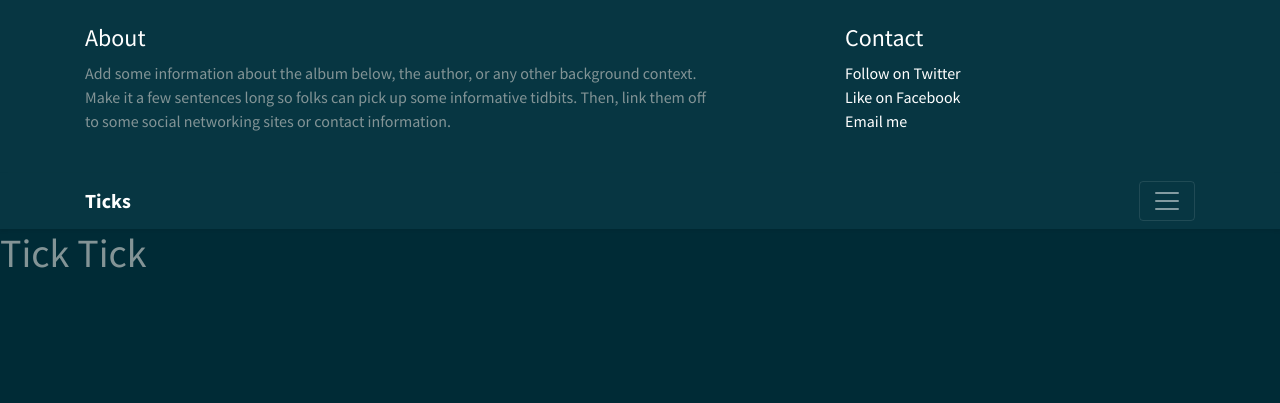
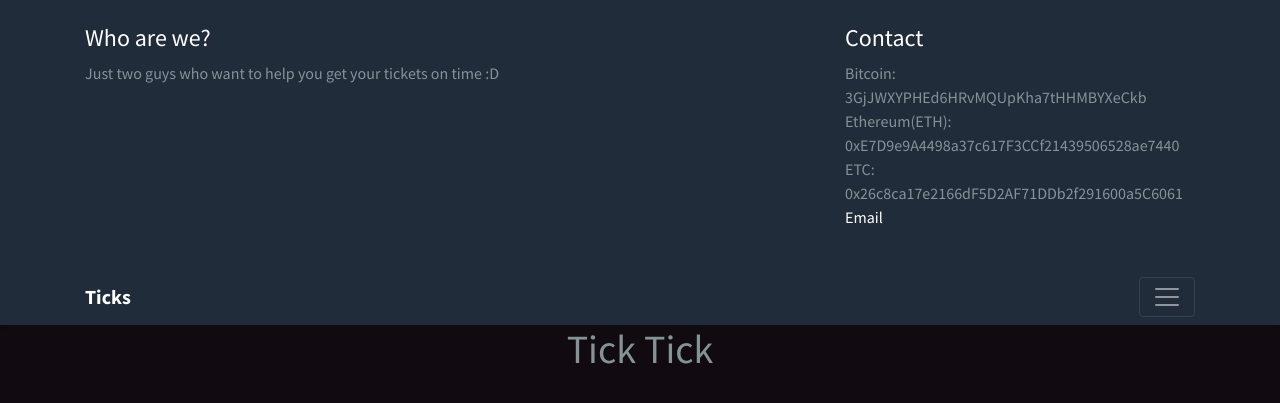
Before and after one commit to salah1928/ticksleft, a Flask app: page / in a window 1280 px wide, after a click that opens the changed part. Shown: the top 403 px of the page. Run offline with Flask 2, Linux system fonts and the light colour scheme; parts of the project's set-up code (start-up, migrations or seed data) failed here and were passed over; some libraries are stand-ins or nearby versions.

Commit message:
fixed the layout

```diff
--- a/static/css/style.css
+++ b/static/css/style.css
@@ -4,6 +4,7 @@
 
 body {
   overflow-x: hidden;
+  background: #110B11;
 }
 
 #wrapper {
@@ -12,16 +13,24 @@ body {
   display: grid;
 }
 
+.bg-dark {
+  background-color: #202C39 !important;
+}
+
 .list-group {
   -ms-grid-column-align: center;
       justify-self: center;
   width: 90%;
   display: -ms-grid;
   display: grid;
-  -ms-grid-columns: (minmax(300px, 1fr))[auto-fit];
-      grid-template-columns: repeat(auto-fit, minmax(300px, 1fr));
+  -ms-grid-columns: 1fr;
+      grid-template-columns: 1fr;
   -ms-grid-rows: 1fr;
       grid-template-rows: 1fr;
+}
+
+.list-group-item {
+  border: none;
 }
 
 .card {
@@ -29,8 +38,6 @@ body {
   width: 100%;
   display: -ms-grid;
   display: grid;
-  -ms-grid-rows: 1fr 2fr;
-      grid-template-rows: 1fr 2fr;
 }
 
 .card .card-body {
@@ -42,22 +49,27 @@ body {
 
 .card .card-body h4 {
   font-size: calc(0.8vw + 0.5rem);
+  text-align: center;
 }
 
-.card .card-body #tick {
-  font-size: calc(0.8vw + 0.8rem);
+.card .card-body .tick {
+  font-size: calc(0.7vw + 0.7rem);
   color: #a7a708;
 }
 
 .card .card-body .card-text {
-  -ms-flex-item-align: center;
-      -ms-grid-row-align: center;
+  -ms-grid-row-align: center;
       align-self: center;
+  margin: 0 auto;
+  display: -ms-grid;
+  display: grid;
+  -ms-grid-columns: 1fr 1fr;
+      grid-template-columns: 1fr 1fr;
+  width: 90%;
 }
 
 .card .card-body a {
   width: 50%;
-  height: 50%;
   -ms-flex-item-align: center;
       -ms-grid-row-align: center;
       align-self: center;
--- a/static/css/style.scss
+++ b/static/css/style.scss
@@ -3,36 +3,49 @@
 }
 body{
     overflow-x: hidden;
+    background: #110B11;
 }
+$accent:#202C39;
 #wrapper{
     width: 100%;
     display: grid;
+}
+.bg-dark{
+    background-color:$accent !important;
 }
 .list-group{
     justify-self: center;
     width: 90%;
     display: grid;
-    grid-template-columns: repeat(auto-fit,minmax(300px,1fr));
-    grid-template-rows:1fr;
+    grid-template-columns: 1fr;
+    grid-template-rows: 1fr;
+}
+.list-group-item{
+    border: none;
 }
 .card{
     height: 100%;
     width: 100%;
     display: grid;
-    grid-template-rows: 1fr 2fr;
+
     .card-body{
         display: grid;
         grid-template-rows: 1fr 2fr 1fr;
         h4{
             font-size: calc(0.8vw + 0.5rem);
+            text-align: center;
         }
-        #tick{
-            font-size: calc(0.8vw + 0.8rem);
+        .tick{
+            font-size: calc(0.7vw + 0.7rem);
             color: rgb(167, 167, 8);
 
         }
         .card-text{
             align-self: center;
+            margin: 0 auto;
+            display: grid;
+            grid-template-columns:1fr 1fr;
+            width: 90%;
         }
         a{
             width: 50%;
--- a/templates/home.html
+++ b/templates/home.html
@@ -1,22 +1,21 @@
 {% extends 'layout.html' %}
 {% block body %}
-<h1>Tick Tick</h1>
+<h1 style="text-align: center;">Tick Tick</h1>
 <div id="wrapper">
     <ul class="list-group">
         {% for prod in prods %}
         <li class="list-group-item">
             <div class="card" style="width:100%">
-                <img  class="card-img-top" src={{prod.img}} alt="Card image">
                 <div class="card-body">
                   <h4 class="card-title">{{prod.title}}</h4>
                   <p class="card-text">
                     {% if prod.ticks %}
                         {% for tick in prod.ticks %}
-                        <span id="tick">{{tick.type}} : <span>{{tick.quantity}}</span></span><br/>
+                        <span class="tick">{{tick.type}} : <span>{{tick.quantity}}</span></span>
                     {% endfor %}
                     {% endif %}
                   </p>
-                  <a href={{prod.url}} class="btn btn-primary">Buy</a>
+                  <a href={{prod.url}} class="btn btn-dark">Buy</a>
                 </div>
               </div>
         </li>
--- a/templates/includes/_navbar.html
+++ b/templates/includes/_navbar.html
@@ -3,15 +3,16 @@
       <div class="container">
         <div class="row">
           <div class="col-sm-8 col-md-7 py-4">
-            <h4 class="text-white">About</h4>
-            <p class="text-muted">Add some information about the album below, the author, or any other background context. Make it a few sentences long so folks can pick up some informative tidbits. Then, link them off to some social networking sites or contact information.</p>
+            <h4 class="text-white">Who are we?</h4>
+            <p class="text-muted">Just two guys who want to help you get your tickets on time :D</p>
           </div>
           <div class="col-sm-4 offset-md-1 py-4">
             <h4 class="text-white">Contact</h4>
             <ul class="list-unstyled">
-              <li><a href="#" class="text-white">Follow on Twitter</a></li>
-              <li><a href="#" class="text-white">Like on Facebook</a></li>
-              <li><a href="#" class="text-white">Email me</a></li>
+              <li>Bitcoin: 3GjJWXYPHEd6HRvMQUpKha7tHHMBYXeCkb</li>
+              <li>Ethereum(ETH): 0xE7D9e9A4498a37c617F3CCf21439506528ae7440</li>
+              <lI>ETC: 0x26c8ca17e2166dF5D2AF71DDb2f291600a5C6061</lI>
+              <li><a href="#" onClick="parent.location='mailto:hast@vivaldi.net?subject=The subject you want to appear&cc=hast@vivaldi.net'" class="text-white">Email</a></li>
             </ul>
           </div>
         </div>
```
Also changed, not shown: 1 other file.
